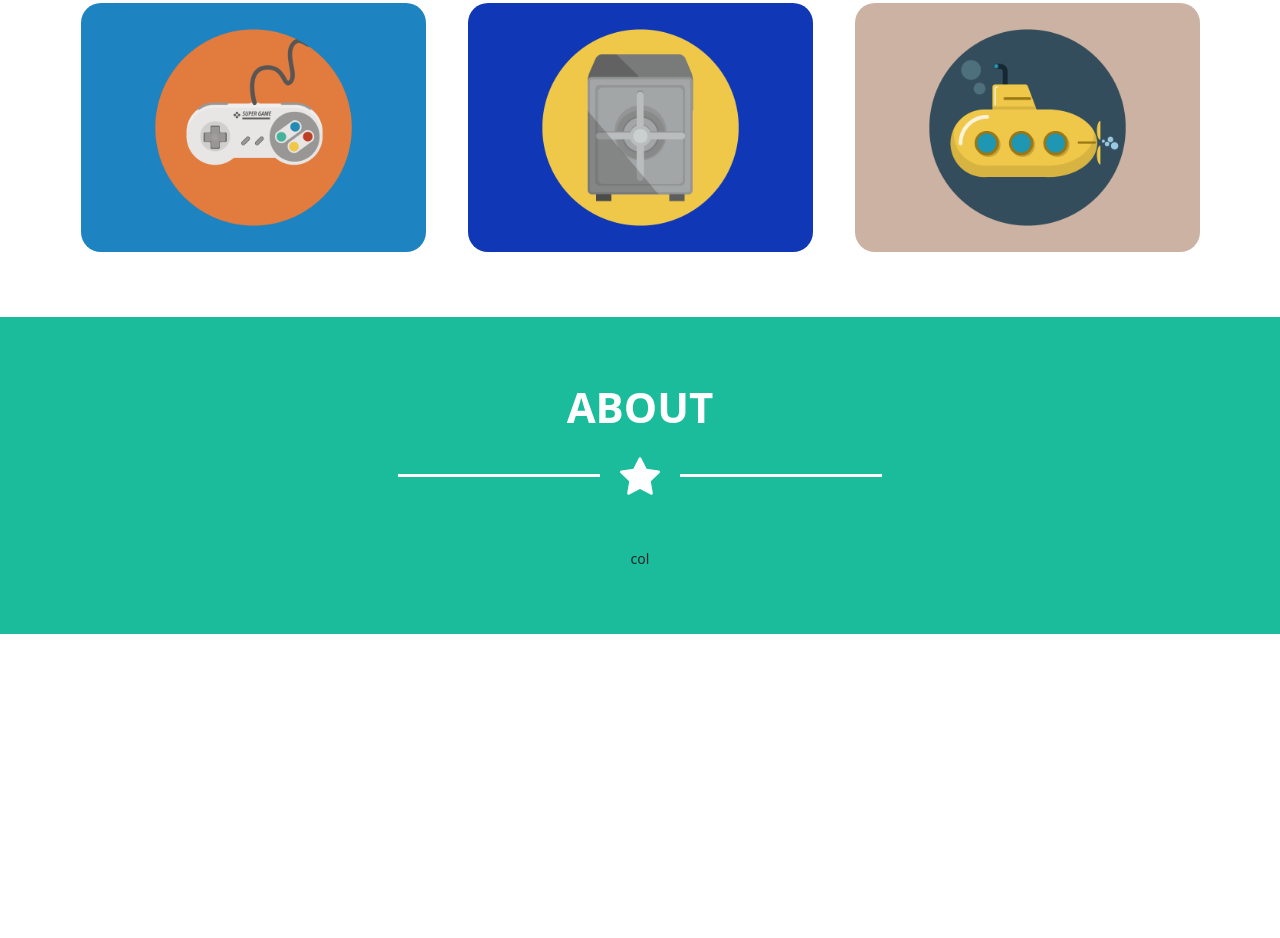
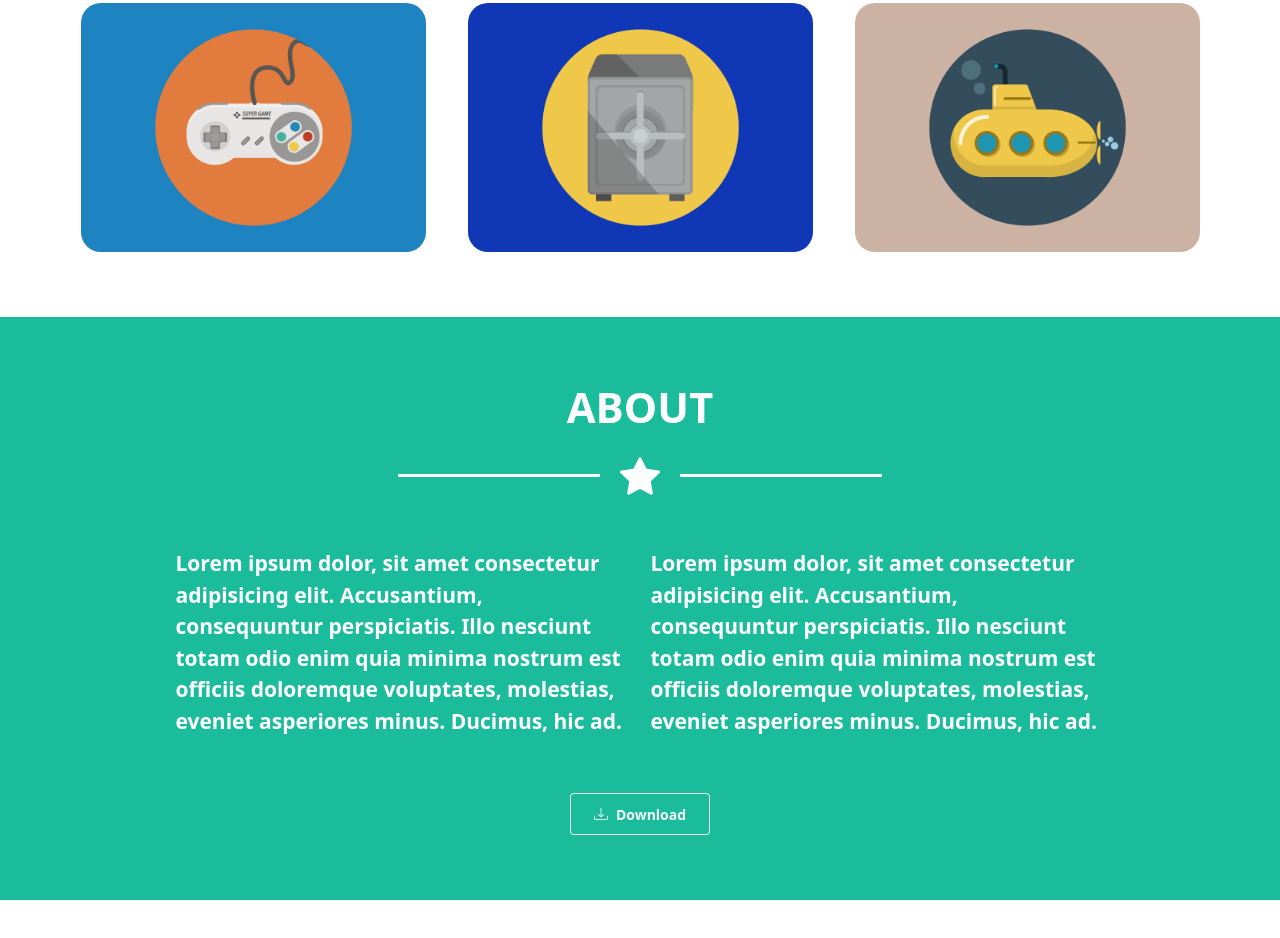
Before and after one commit to gianmarco600/html-css-bootstrap-freelancer, a plain HTML site: page index.html in a window 1280 px wide. Shown: the part 1238-2176 px from the top of the page. Before the commit the page ends 1922 px from the top, so only its background shows below. Drawn offline with nearby package versions, Linux system fonts and the light colour scheme.

Commit message:
add about

```diff
--- a/css/style.css
+++ b/css/style.css
@@ -9,6 +9,10 @@ h1{
 
 h2{
     color: white;
+}
+
+p{
+    font-size: 1.5rem;
 }
 
 section{
@@ -97,8 +101,6 @@ section.main_bg{
 
 /* portfolio */
 
-
-
 .card_port{
 
     width: 100%;
@@ -108,3 +110,14 @@ section.main_bg{
     width: 100%;
     border-radius: 20px;
 }
+
+/* about */
+
+#download{
+    width: 10rem;
+    height: 3rem;
+}
+
+#download>i{
+    margin-right: 8px;
+}
--- a/index.html
+++ b/index.html
@@ -101,16 +101,22 @@
     <!-- section 2: about -->
 
     <section class="container-fluid section_base_margin main_bg">
-        <div class="container-lg">
+        <div class="container-lg text-center">
             <h2 class="text-center fw-bolder text-uppercase mb-3 white sec_title">about</h2>
             <div class="divide text-nowrap mb-5">
                 <div class="line white_bg"></div>
                 <i class="bi bi-star-fill white"></i>
                 <div class="line white_bg"></div>
             </div>
-            <div class="row justify-content-center">
-                col
+            <div class="row justify-content-center gx-4 gy-5 mb-5">
+                <div class="col-10 col-md-5">
+                    <p class="fw-bolder white text-start">Lorem ipsum dolor, sit amet consectetur adipisicing elit. Accusantium, consequuntur perspiciatis. Illo nesciunt totam odio enim quia minima nostrum est officiis doloremque voluptates, molestias, eveniet asperiores minus. Ducimus, hic ad.</p>
+                </div>
+                <div class="col-10 col-md-5">
+                    <p class="fw-bolder white text-start">Lorem ipsum dolor, sit amet consectetur adipisicing elit. Accusantium, consequuntur perspiciatis. Illo nesciunt totam odio enim quia minima nostrum est officiis doloremque voluptates, molestias, eveniet asperiores minus. Ducimus, hic ad.</p>
+                </div>
             </div>
+            <button type="button" class="btn btn-outline-light fw-bolder" id="download"><i class="bi bi-download"></i>Download</button>
         </div>
     </section>
 
```
